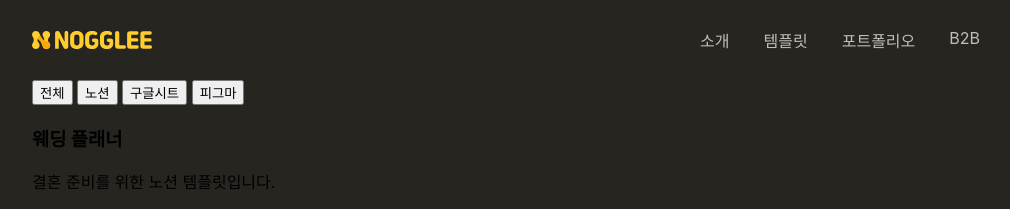
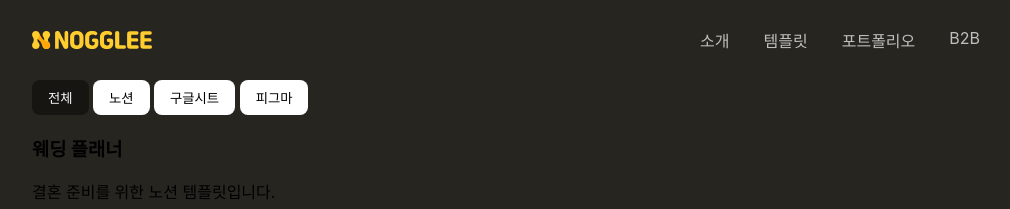
Before and after one commit to nogglee/nogglee, a plain HTML site: page index.html in a window 1280 px wide. Both pictures are taken after a click on the item "템플릿". Shown: the top 209 px of the page, without its empty margins (128-1138 px from the left). Drawn offline with Linux system fonts and the light colour scheme.

Commit message:
feat: 선택한 필터 버튼에  active class 추가

```diff
--- a/m/templatelist.html
+++ b/m/templatelist.html
@@ -1,3 +1,20 @@
+<style>
+	#template-filter-menu button {
+		transition: background-color 0.2s ease;
+		background-color: white;
+		border: none;
+		color: #000;
+		padding: 8px 16px;
+		border-radius: 8px;
+		cursor: pointer;
+	}
+
+	#template-filter-menu button.active {
+		background-color: #161512;
+		color: #FAFAFA;
+
+	}
+</style>
 <div id="template-filter-menu">
 	<button data-filter="all">전체</button>
 	<button data-filter="notion">노션</button>
--- a/web.mjs
+++ b/web.mjs
@@ -83,7 +83,22 @@ class HeaderComponent extends HTMLElement
 					if (e.target.closest('.sub-nav-items')) return;
 
 					await loadPagePart(`${mainMenu}`, document.getElementById('content'));
-					if(mainMenu === 'templatelist') {document.querySelector('[data-filter="all"]')?.click();}
+					if (mainMenu === 'templatelist')
+					{
+						const waitForComponent = async () => {
+							const component = document.querySelector('template-card-component');
+							if (component && typeof component.filterCards === 'function')
+							{
+								await component.ready;
+								component.filterCards('all');
+							}
+							else
+							{
+								setTimeout(waitForComponent, 10);
+							}
+						};
+						waitForComponent();
+					}
 				});
 			}
 		});
@@ -150,12 +165,23 @@ class TemplateCardComponent extends HTMLElement
 		});
 
 	}
-	filterCards(filter) {
+	filterCards(filter)
+	{
 		const cards = this.listContainer.querySelectorAll('.template-item');
 		cards.forEach(card => {
 			const type = card.dataset.type;
 			card.style.display = (filter === 'all' || type === filter) ? 'block' : 'none';
 		});
+
+		this.ownerDocument.querySelectorAll('[data-filter]').forEach(btn => {
+			if (btn.dataset.filter === filter) {
+				console.log(btn.dataset.filter);;
+				console.log(filter);
+				btn.classList.add('active');
+			} else {
+				btn.classList.remove('active');
+			}
+		});
 	}
 }
 customElements.define('template-card-component', TemplateCardComponent);
```
Also changed, not shown: 1 other file.
